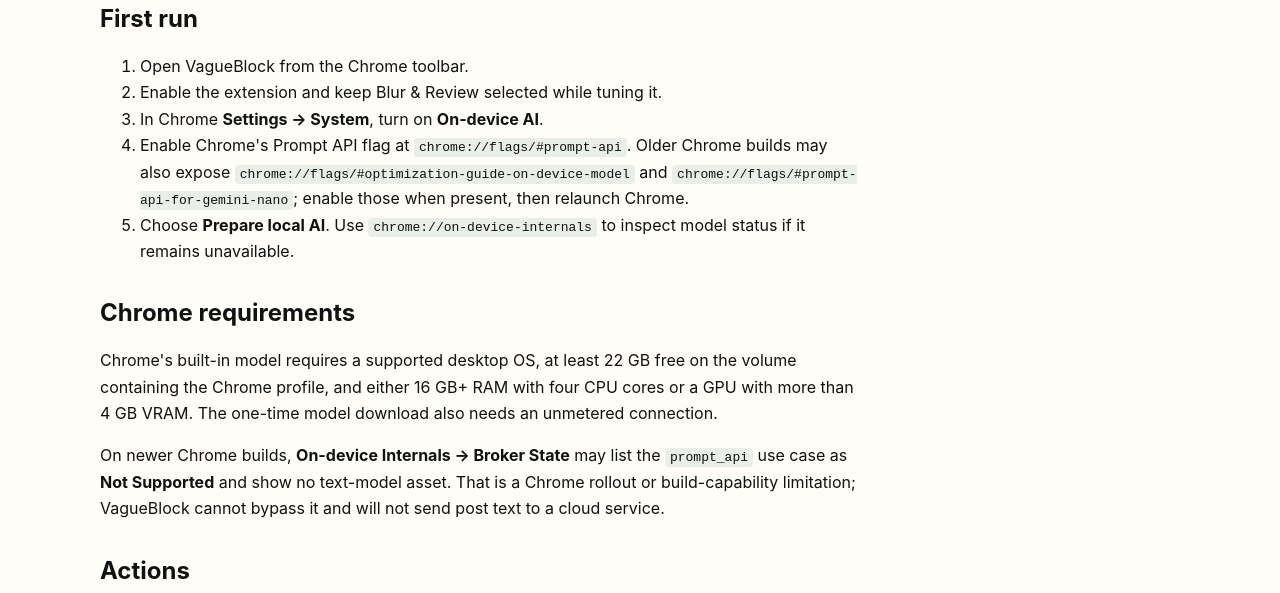
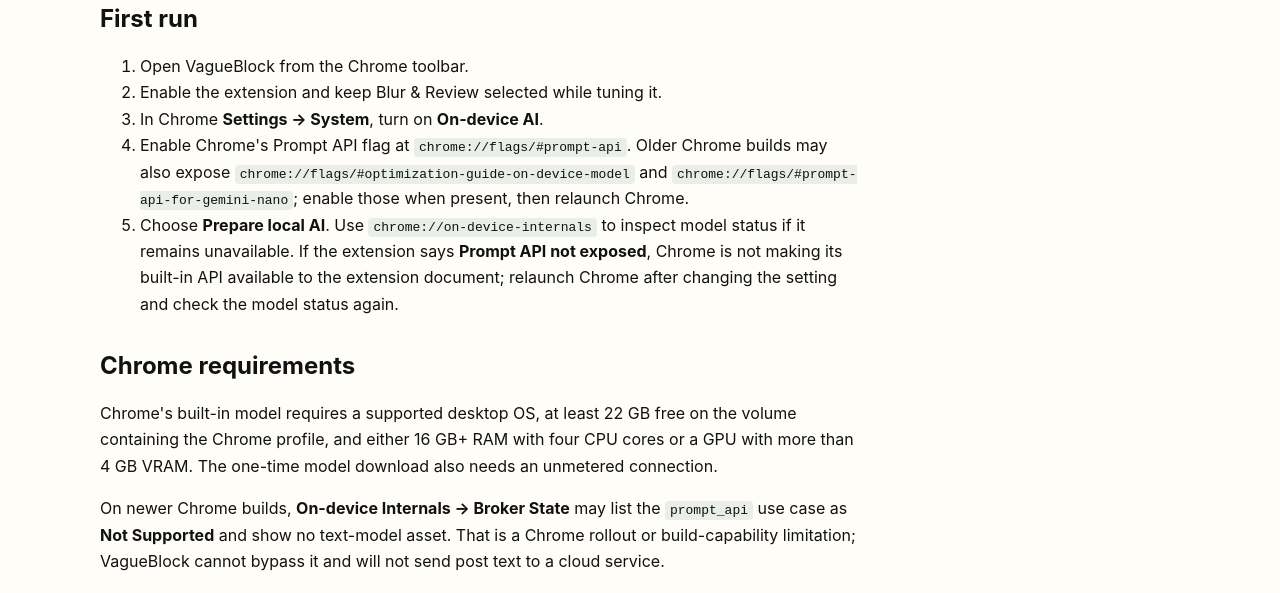
Before and after one commit to cgallello/vaguepost-block, a browser extension: page site/support.html in a window 1280 px wide. Shown: the part 207-800 px from the top of the page. Drawn offline with Linux system fonts and the light colour scheme.

Commit message:
Document local AI diagnostics

```diff
--- a/site/support.html
+++ b/site/support.html
@@ -21,7 +21,7 @@
         <li>Enable the extension and keep Blur &amp; Review selected while tuning it.</li>
         <li>In Chrome <strong>Settings → System</strong>, turn on <strong>On-device AI</strong>.</li>
         <li>Enable Chrome's Prompt API flag at <code>chrome://flags/#prompt-api</code>. Older Chrome builds may also expose <code>chrome://flags/#optimization-guide-on-device-model</code> and <code>chrome://flags/#prompt-api-for-gemini-nano</code>; enable those when present, then relaunch Chrome.</li>
-        <li>Choose <strong>Prepare local AI</strong>. Use <code>chrome://on-device-internals</code> to inspect model status if it remains unavailable.</li>
+        <li>Choose <strong>Prepare local AI</strong>. Use <code>chrome://on-device-internals</code> to inspect model status if it remains unavailable. If the extension says <strong>Prompt API not exposed</strong>, Chrome is not making its built-in API available to the extension document; relaunch Chrome after changing the setting and check the model status again.</li>
       </ol>
       <h2>Chrome requirements</h2>
       <p>Chrome's built-in model requires a supported desktop OS, at least 22 GB free on the volume containing the Chrome profile, and either 16 GB+ RAM with four CPU cores or a GPU with more than 4 GB VRAM. The one-time model download also needs an unmetered connection.</p>
```
Also changed, not shown: docs/support.md (+1 -0 lines), README.md.
